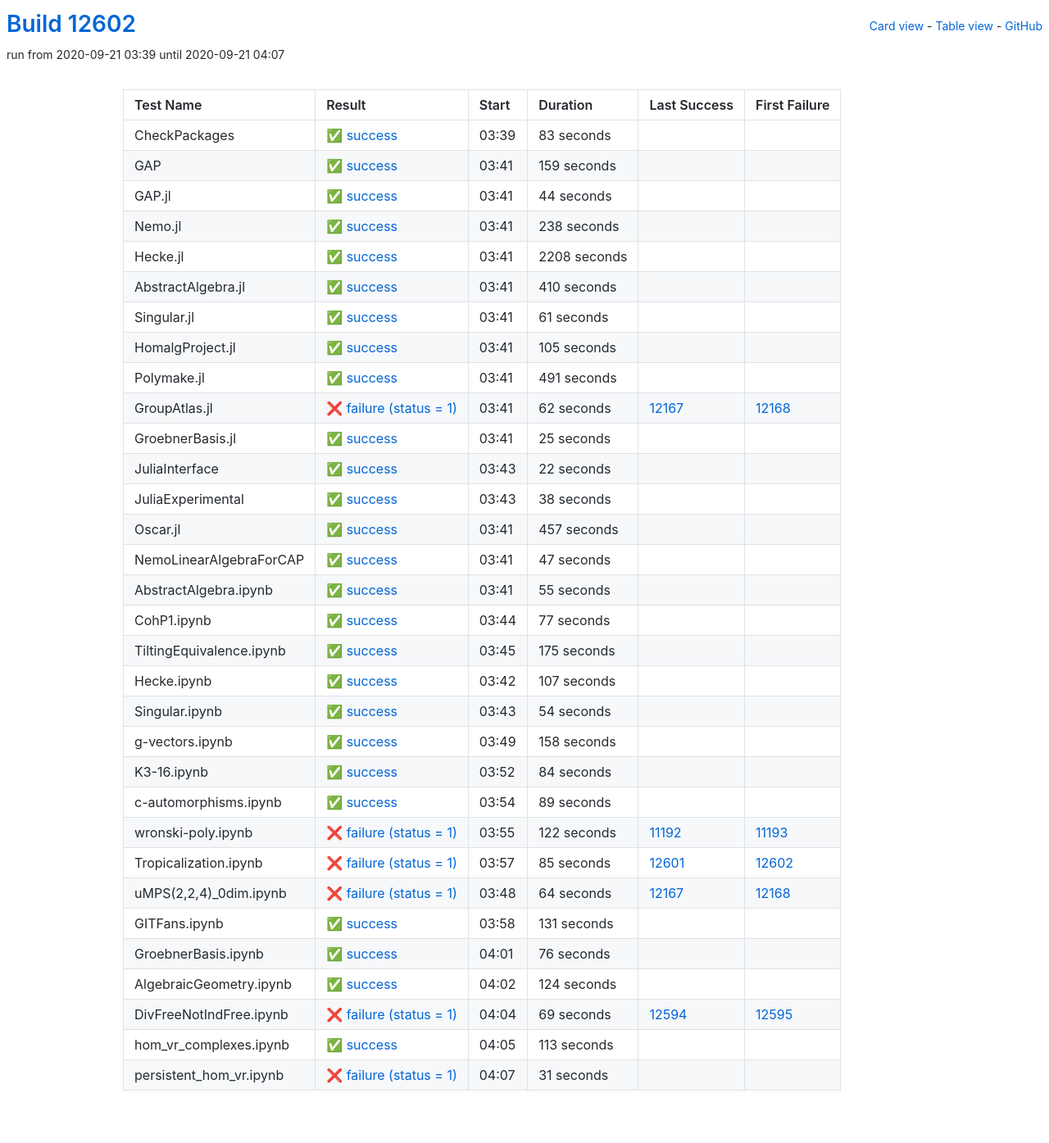
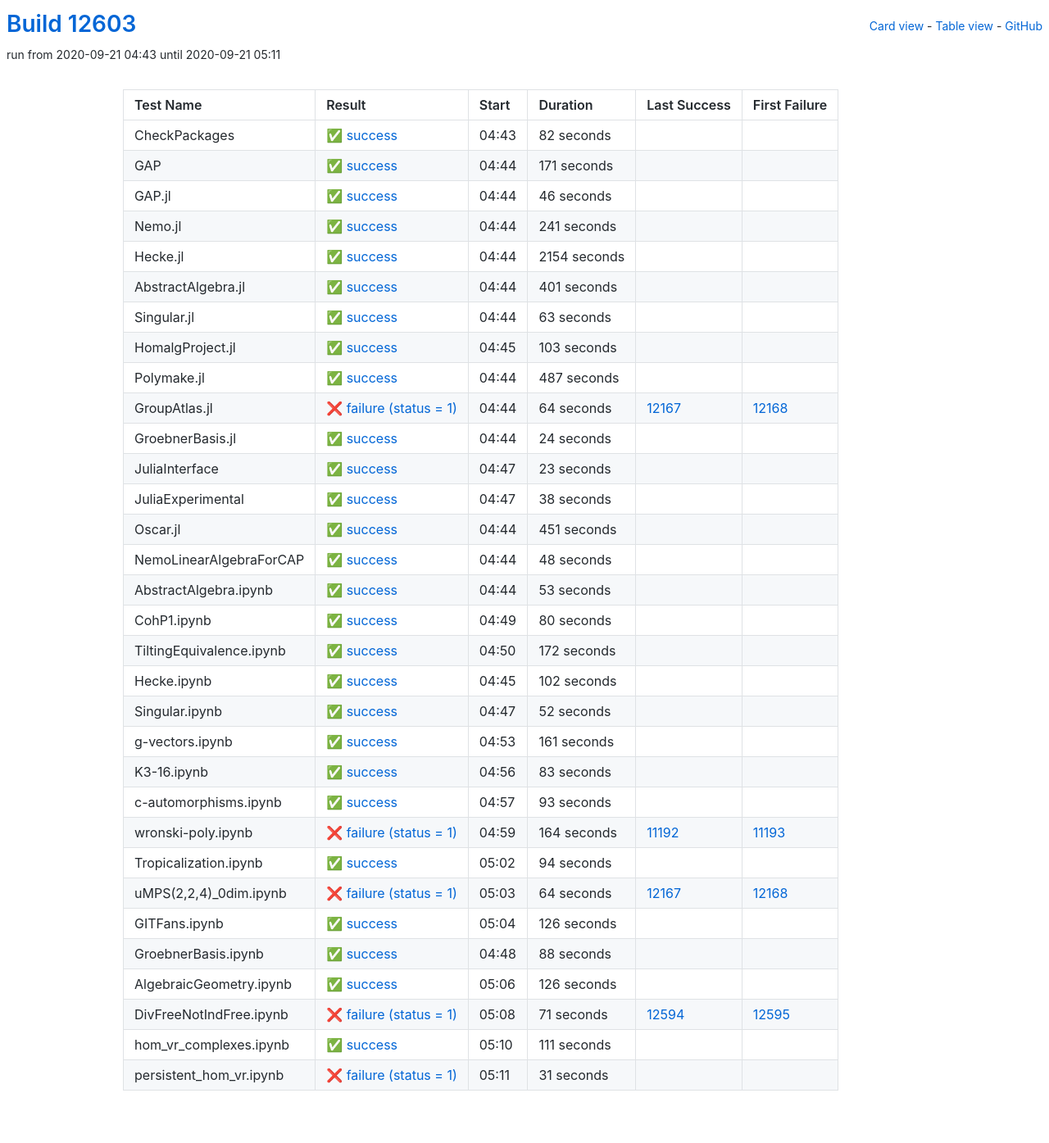
Before and after one commit to oscar-system/oscar-ci-status, a Jekyll site: the page built from table.html, in a window 1280 px wide. Shown: the whole page at 82% size. Built offline with Jekyll 4.4.1, drawn with Linux system fonts in a browser that asks for light colours.

Commit message:
Build #12603

```diff
--- a/_data/ci.yml
+++ b/_data/ci.yml
@@ -1,6 +1,6 @@
 ---
-build: 12602
-build_url: https://oscarci.mathematik.uni-kl.de/job/oscar/12602/
+build: 12603
+build_url: https://oscarci.mathematik.uni-kl.de/job/oscar/12603/
 job: oscar
 organization: oscar-system
 repo: oscar-ci-status
@@ -8,152 +8,152 @@
 tests:
 - name: CheckPackages
   id: checkpackages
-  log: https://oscarci.mathematik.uni-kl.de/job/oscar/12602/artifact/logs/build-12602/CheckPackages.log
-  start: 2020-09-21 03:39
+  log: https://oscarci.mathematik.uni-kl.de/job/oscar/12603/artifact/logs/build-12603/CheckPackages.log
+  start: 2020-09-21 04:43
   success: true
   exitcode: 0
   status: success
-  duration: 83
+  duration: 82
   last_success: false
   last_success_url:
   first_failure: false
   first_failure_url:
 - name: GAP
   id: gap
-  log: https://oscarci.mathematik.uni-kl.de/job/oscar/12602/artifact/logs/build-12602/GAP.log
-  start: 2020-09-21 03:41
+  log: https://oscarci.mathematik.uni-kl.de/job/oscar/12603/artifact/logs/build-12603/GAP.log
+  start: 2020-09-21 04:44
   success: true
   exitcode: 0
   status: success
-  duration: 159
+  duration: 171
   last_success: false
   last_success_url:
   first_failure: false
   first_failure_url:
 - name: GAP.jl
   id: gap-jl
-  log: https://oscarci.mathematik.uni-kl.de/job/oscar/12602/artifact/logs/build-12602/GAP.jl.log
-  start: 2020-09-21 03:41
+  log: https://oscarci.mathematik.uni-kl.de/job/oscar/12603/artifact/logs/build-12603/GAP.jl.log
+  start: 2020-09-21 04:44
   success: true
   exitcode: 0
   status: success
-  duration: 44
+  duration: 46
   last_success: false
   last_success_url:
   first_failure: false
   first_failure_url:
 - name: Nemo.jl
   id: nemo-jl
-  log: https://oscarci.mathematik.uni-kl.de/job/oscar/12602/artifact/logs/build-12602/Nemo.jl.log
-  start: 2020-09-21 03:41
+  log: https://oscarci.mathematik.uni-kl.de/job/oscar/12603/artifact/logs/build-12603/Nemo.jl.log
+  start: 2020-09-21 04:44
   success: true
   exitcode: 0
   status: success
-  duration: 238
+  duration: 241
   last_success: false
   last_success_url:
   first_failure: false
   first_failure_url:
 - name: Hecke.jl
   id: hecke-jl
-  log: https://oscarci.mathematik.uni-kl.de/job/oscar/12602/artifact/logs/build-12602/Hecke.jl.log
-  start: 2020-09-21 03:41
+  log: https://oscarci.mathematik.uni-kl.de/job/oscar/12603/artifact/logs/build-12603/Hecke.jl.log
+  start: 2020-09-21 04:44
   success: true
   exitcode: 0
   status: success
-  duration: 2208
+  duration: 2154
   last_success: false
   last_success_url:
   first_failure: false
   first_failure_url:
 - name: AbstractAlgebra.jl
   id: abstractalgebra-jl
-  log: https://oscarci.mathematik.uni-kl.de/job/oscar/12602/artifact/logs/build-12602/AbstractAlgebra.jl.log
-  start: 2020-09-21 03:41
+  log: https://oscarci.mathematik.uni-kl.de/job/oscar/12603/artifact/logs/build-12603/AbstractAlgebra.jl.log
+  start: 2020-09-21 04:44
   success: true
   exitcode: 0
   status: success
-  duration: 410
+  duration: 401
   last_success: false
   last_success_url:
   first_failure: false
   first_failure_url:
 - name: Singular.jl
   id: singular-jl
-  log: https://oscarci.mathematik.uni-kl.de/job/oscar/12602/artifact/logs/build-12602/Singular.jl.log
-  start: 2020-09-21 03:41
+  log: https://oscarci.mathematik.uni-kl.de/job/oscar/12603/artifact/logs/build-12603/Singular.jl.log
+  start: 2020-09-21 04:44
   success: true
   exitcode: 0
   status: success
-  duration: 61
+  duration: 63
   last_success: false
   last_success_url:
   first_failure: false
   first_failure_url:
 - name: HomalgProject.jl
   id: homalgproject-jl
-  log: https://oscarci.mathematik.uni-kl.de/job/oscar/12602/artifact/logs/build-12602/HomalgProject.jl.log
-  start: 2020-09-21 03:41
+  log: https://oscarci.mathematik.uni-kl.de/job/oscar/12603/artifact/logs/build-12603/HomalgProject.jl.log
+  start: 2020-09-21 04:45
   success: true
   exitcode: 0
   status: success
-  duration: 105
+  duration: 103
   last_success: false
   last_success_url:
   first_failure: false
   first_failure_url:
 - name: Polymake.jl
   id: polymake-jl
-  log: https://oscarci.mathematik.uni-kl.de/job/oscar/12602/artifact/logs/build-12602/Polymake.jl.log
-  start: 2020-09-21 03:41
+  log: https://oscarci.mathematik.uni-kl.de/job/oscar/12603/artifact/logs/build-12603/Polymake.jl.log
+  start: 2020-09-21 04:44
   success: true
   exitcode: 0
   status: success
-  duration: 491
+  duration: 487
   last_success: false
   last_success_url:
   first_failure: false
   first_failure_url:
 - name: GroupAtlas.jl
   id: groupatlas-jl
-  log: https://oscarci.mathematik.uni-kl.de/job/oscar/12602/artifact/logs/build-12602/GroupAtlas.jl.log
-  start: 2020-09-21 03:41
+  log: https://oscarci.mathematik.uni-kl.de/job/oscar/12603/artifact/logs/build-12603/GroupAtlas.jl.log
+  start: 2020-09-21 04:44
   success: false
   exitcode: 1
   status: failure
-  duration: 62
+  duration: 64
   last_success: 12167
   last_success_url: https://oscarci.mathematik.uni-kl.de/job/oscar/12167/
   first_failure: 12168
   first_failure_url: https://oscarci.mathematik.uni-kl.de/job/oscar/12168/
 - name: GroebnerBasis.jl
   id: groebnerbasis-jl
-  log: https://oscarci.mathematik.uni-kl.de/job/oscar/12602/artifact/logs/build-12602/GroebnerBasis.jl.log
-  start: 2020-09-21 03:41
+  log: https://oscarci.mathematik.uni-kl.de/job/oscar/12603/artifact/logs/build-12603/GroebnerBasis.jl.log
+  start: 2020-09-21 04:44
   success: true
   exitcode: 0
   status: success
-  duration: 25
+  duration: 24
   last_success: false
   last_success_url:
   first_failure: false
   first_failure_url:
 - name: JuliaInterface
   id: juliainterface
-  log: https://oscarci.mathematik.uni-kl.de/job/oscar/12602/artifact/logs/build-12602/JuliaInterface.log
-  start: 2020-09-21 03:43
+  log: https://oscarci.mathematik.uni-kl.de/job/oscar/12603/artifact/logs/build-12603/JuliaInterface.log
+  start: 2020-09-21 04:47
   success: true
   exitcode: 0
   status: success
-  duration: 22
+  duration: 23
   last_success: false
   last_success_url:
   first_failure: false
   first_failure_url:
 - name: JuliaExperimental
   id: juliaexperimental
-  log: https://oscarci.mathematik.uni-kl.de/job/oscar/12602/artifact/logs/build-12602/JuliaExperimental.log
-  start: 2020-09-21 03:43
+  log: https://oscarci.mathematik.uni-kl.de/job/oscar/12603/artifact/logs/build-12603/JuliaExperimental.log
+  start: 2020-09-21 04:47
   success: true
   exitcode: 0
   status: success
@@ -164,152 +164,152 @@
   first_failure_url:
 - name: Oscar.jl
   id: oscar-jl
-  log: https://oscarci.mathematik.uni-kl.de/job/oscar/12602/artifact/logs/build-12602/Oscar.jl.log
-  start: 2020-09-21 03:41
+  log: https://oscarci.mathematik.uni-kl.de/job/oscar/12603/artifact/logs/build-12603/Oscar.jl.log
+  start: 2020-09-21 04:44
   success: true
   exitcode: 0
   status: success
-  duration: 457
+  duration: 451
   last_success: false
   last_success_url:
   first_failure: false
   first_failure_url:
 - name: NemoLinearAlgebraForCAP
   id: nemolinearalgebraforcap
-  log: https://oscarci.mathematik.uni-kl.de/job/oscar/12602/artifact/logs/build-12602/NemoLinearAlgebraForCAP.log
-  start: 2020-09-21 03:41
+  log: https://oscarci.mathematik.uni-kl.de/job/oscar/12603/artifact/logs/build-12603/NemoLinearAlgebraForCAP.log
+  start: 2020-09-21 04:44
   success: true
   exitcode: 0
   status: success
-  duration: 47
+  duration: 48
   last_success: false
   last_success_url:
   first_failure: false
   first_failure_url:
 - name: AbstractAlgebra.ipynb
   id: abstractalgebra-ipynb
-  log: https://oscarci.mathematik.uni-kl.de/job/oscar/12602/artifact/logs/build-12602/AbstractAlgebra.ipynb.log
-  start: 2020-09-21 03:41
+  log: https://oscarci.mathematik.uni-kl.de/job/oscar/12603/artifact/logs/build-12603/AbstractAlgebra.ipynb.log
+  start: 2020-09-21 04:44
   success: true
   exitcode: 0
   status: success
-  duration: 55
+  duration: 53
   last_success: false
   last_success_url:
   first_failure: false
   first_failure_url:
 - name: CohP1.ipynb
   id: cohp1-ipynb
-  log: https://oscarci.mathematik.uni-kl.de/job/oscar/12602/artifact/logs/build-12602/CohP1.ipynb.log
-  start: 2020-09-21 03:44
+  log: https://oscarci.mathematik.uni-kl.de/job/oscar/12603/artifact/logs/build-12603/CohP1.ipynb.log
+  start: 2020-09-21 04:49
   success: true
   exitcode: 0
   status: success
-  duration: 77
+  duration: 80
   last_success: false
   last_success_url:
   first_failure: false
   first_failure_url:
 - name: TiltingEquivalence.ipynb
   id: tiltingequivalence-ipynb
-  log: https://oscarci.mathematik.uni-kl.de/job/oscar/12602/artifact/logs/build-12602/TiltingEquivalence.ipynb.log
-  start: 2020-09-21 03:45
+  log: https://oscarci.mathematik.uni-kl.de/job/oscar/12603/artifact/logs/build-12603/TiltingEquivalence.ipynb.log
+  start: 2020-09-21 04:50
   success: true
   exitcode: 0
   status: success
-  duration: 175
+  duration: 172
   last_success: false
   last_success_url:
   first_failure: false
   first_failure_url:
 - name: Hecke.ipynb
   id: hecke-ipynb
-  log: https://oscarci.mathematik.uni-kl.de/job/oscar/12602/artifact/logs/build-12602/Hecke.ipynb.log
-  start: 2020-09-21 03:42
+  log: https://oscarci.mathematik.uni-kl.de/job/oscar/12603/artifact/logs/build-12603/Hecke.ipynb.log
+  start: 2020-09-21 04:45
   success: true
   exitcode: 0
   status: success
-  duration: 107
+  duration: 102
   last_success: false
   last_success_url:
   first_failure: false
   first_failure_url:
 - name: Singular.ipynb
   id: singular-ipynb
-  log: https://oscarci.mathematik.uni-kl.de/job/oscar/12602/artifact/logs/build-12602/Singular.ipynb.log
-  start: 2020-09-21 03:43
+  log: https://oscarci.mathematik.uni-kl.de/job/oscar/12603/artifact/logs/build-12603/Singular.ipynb.log
+  start: 2020-09-21 04:47
   success: true
   exitcode: 0
   status: success
-  duration: 54
+  duration: 52
   last_success: false
   last_success_url:
   first_failure: false
   first_failure_url:
 - name: g-vectors.ipynb
   id: g-vectors-ipynb
-  log: https://oscarci.mathematik.uni-kl.de/job/oscar/12602/artifact/logs/build-12602/g-vectors.ipynb.log
-  start: 2020-09-21 03:49
+  log: https://oscarci.mathematik.uni-kl.de/job/oscar/12603/artifact/logs/build-12603/g-vectors.ipynb.log
+  start: 2020-09-21 04:53
   success: true
   exitcode: 0
   status: success
-  duration: 158
+  duration: 161
   last_success: false
   last_success_url:
   first_failure: false
   first_failure_url:
 - name: K3-16.ipynb
   id: k3-16-ipynb
-  log: https://oscarci.mathematik.uni-kl.de/job/oscar/12602/artifact/logs/build-12602/K3-16.ipynb.log
-  start: 2020-09-21 03:52
+  log: https://oscarci.mathematik.uni-kl.de/job/oscar/12603/artifact/logs/build-12603/K3-16.ipynb.log
+  start: 2020-09-21 04:56
   success: true
   exitcode: 0
   status: success
-  duration: 84
+  duration: 83
   last_success: false
   last_success_url:
   first_failure: false
   first_failure_url:
 - name: c-automorphisms.ipynb
   id: c-automorphisms-ipynb
-  log: https://oscarci.mathematik.uni-kl.de/job/oscar/12602/artifact/logs/build-12602/c-automorphisms.ipynb.log
-  start: 2020-09-21 03:54
+  log: https://oscarci.mathematik.uni-kl.de/job/oscar/12603/artifact/logs/build-12603/c-automorphisms.ipynb.log
+  start: 2020-09-21 04:57
   success: true
   exitcode: 0
   status: success
-  duration: 89
+  duration: 93
   last_success: false
   last_success_url:
   first_failure: false
   first_failure_url:
 - name: wronski-poly.ipynb
   id: wronski-poly-ipynb
-  log: https://oscarci.mathematik.uni-kl.de/job/oscar/12602/artifact/logs/build-12602/wronski-poly.ipynb.log
-  start: 2020-09-21 03:55
+  log: https://oscarci.mathematik.uni-kl.de/job/oscar/12603/artifact/logs/build-12603/wronski-poly.ipynb.log
+  start: 2020-09-21 04:59
   success: false
   exitcode: 1
   status: failure
-  duration: 122
+  duration: 164
   last_success: 11192
   last_success_url: https://oscarci.mathematik.uni-kl.de/job/oscar/11192/
   first_failure: 11193
   first_failure_url: https://oscarci.mathematik.uni-kl.de/job/oscar/11193/
 - name: Tropicalization.ipynb
   id: tropicalization-ipynb
-  log: https://oscarci.mathematik.uni-kl.de/job/oscar/12602/artifact/logs/build-12602/Tropicalization.ipynb.log
-  start: 2020-09-21 03:57
-  success: false
-  exitcode: 1
-  status: failure
-  duration: 85
-  last_success: 12601
-  last_success_url: https://oscarci.mathematik.uni-kl.de/job/oscar/12601/
-  first_failure: 12602
-  first_failure_url: https://oscarci.mathematik.uni-kl.de/job/oscar/12602/
+  log: https://oscarci.mathematik.uni-kl.de/job/oscar/12603/artifact/logs/build-12603/Tropicalization.ipynb.log
+  start: 2020-09-21 05:02
+  success: true
+  exitcode: 0
+  status: success
+  duration: 94
+  last_success: false
+  last_success_url:
+  first_failure: false
+  first_failure_url:
 - name: uMPS(2,2,4)_0dim.ipynb
   id: umps-2-2-4-0dim-ipynb
-  log: https://oscarci.mathematik.uni-kl.de/job/oscar/12602/artifact/logs/build-12602/uMPS-2-2-4-_0dim.ipynb.log
-  start: 2020-09-21 03:48
+  log: https://oscarci.mathematik.uni-kl.de/job/oscar/12603/artifact/logs/build-12603/uMPS-2-2-4-_0dim.ipynb.log
+  start: 2020-09-21 05:03
   success: false
   exitcode: 1
   status: failure
@@ -320,68 +320,68 @@
   first_failure_url: https://oscarci.mathematik.uni-kl.de/job/oscar/12168/
 - name: GITFans.ipynb
   id: gitfans-ipynb
-  log: https://oscarci.mathematik.uni-kl.de/job/oscar/12602/artifact/logs/build-12602/GITFans.ipynb.log
-  start: 2020-09-21 03:58
+  log: https://oscarci.mathematik.uni-kl.de/job/oscar/12603/artifact/logs/build-12603/GITFans.ipynb.log
+  start: 2020-09-21 05:04
   success: true
   exitcode: 0
   status: success
-  duration: 131
+  duration: 126
   last_success: false
   last_success_url:
   first_failure: false
   first_failure_url:
 - name: GroebnerBasis.ipynb
   id: groebnerbasis-ipynb
-  log: https://oscarci.mathematik.uni-kl.de/job/oscar/12602/artifact/logs/build-12602/GroebnerBasis.ipynb.log
-  start: 2020-09-21 04:01
+  log: https://oscarci.mathematik.uni-kl.de/job/oscar/12603/artifact/logs/build-12603/GroebnerBasis.ipynb.log
+  start: 2020-09-21 04:48
   success: true
   exitcode: 0
   status: success
-  duration: 76
+  duration: 88
   last_success: false
   last_success_url:
   first_failure: false
   first_failure_url:
 - name: AlgebraicGeometry.ipynb
   id: algebraicgeometry-ipynb
-  log: https://oscarci.mathematik.uni-kl.de/job/oscar/12602/artifact/logs/build-12602/AlgebraicGeometry.ipynb.log
-  start: 2020-09-21 04:02
+  log: https://oscarci.mathematik.uni-kl.de/job/oscar/12603/artifact/logs/build-12603/AlgebraicGeometry.ipynb.log
+  start: 2020-09-21 05:06
   success: true
   exitcode: 0
   status: success
-  duration: 124
+  duration: 126
   last_success: false
   last_success_url:
   first_failure: false
   first_failure_url:
 - name: DivFreeNotIndFree.ipynb
   id: divfreenotindfree-ipynb
-  log: https://oscarci.mathematik.uni-kl.de/job/oscar/12602/artifact/logs/build-12602/DivFreeNotIndFree.ipynb.log
-  start: 2020-09-21 04:04
+  log: https://oscarci.mathematik.uni-kl.de/job/oscar/12603/artifact/logs/build-12603/DivFreeNotIndFree.ipynb.log
+  start: 2020-09-21 05:08
   success: false
   exitcode: 1
   status: failure
-  duration: 69
+  duration: 71
   last_success: 12594
   last_success_url: https://oscarci.mathematik.uni-kl.de/job/oscar/12594/
   first_failure: 12595
   first_failure_url: https://oscarci.mathematik.uni-kl.de/job/oscar/12595/
 - name: hom_vr_complexes.ipynb
   id: hom-vr-complexes-ipynb
-  log: https://oscarci.mathematik.uni-kl.de/job/oscar/12602/artifact/logs/build-12602/hom_vr_complexes.ipynb.log
-  start: 2020-09-21 04:05
+  log: https://oscarci.mathematik.uni-kl.de/job/oscar/12603/artifact/logs/build-12603/hom_vr_complexes.ipynb.log
+  start: 2020-09-21 05:10
   success: true
   exitcode: 0
   status: success
-  duration: 113
+  duration: 111
   last_success: false
   last_success_url:
   first_failure: false
   first_failure_url:
 - name: persistent_hom_vr.ipynb
   id: persistent-hom-vr-ipynb
-  log: https://oscarci.mathematik.uni-kl.de/job/oscar/12602/artifact/logs/build-12602/persistent_hom_vr.ipynb.log
-  start: 2020-09-21 04:07
+  log: https://oscarci.mathematik.uni-kl.de/job/oscar/12603/artifact/logs/build-12603/persistent_hom_vr.ipynb.log
+  start: 2020-09-21 05:11
   success: false
   exitcode: 1
   status: failure
```
Also changed, not shown: README.md.
